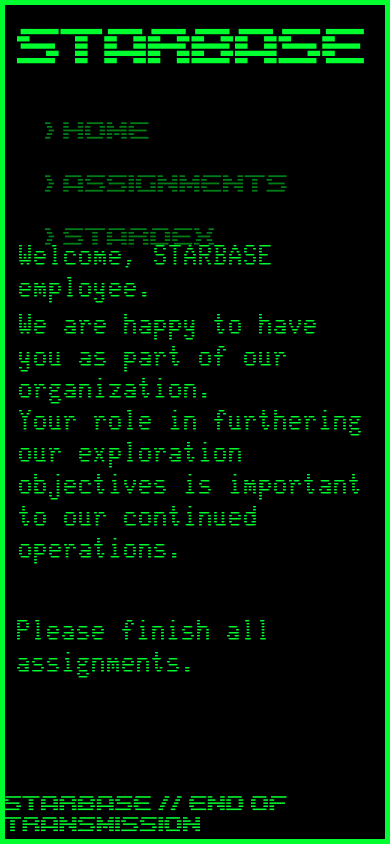
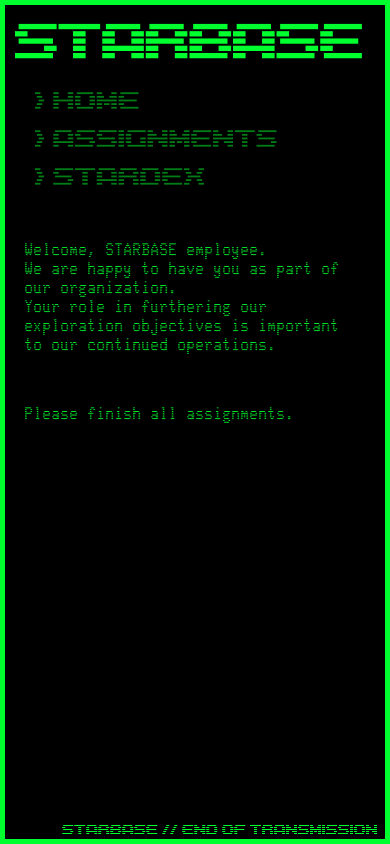
Before and after one commit to xp30n/STARBASE, a Flask app: page / in a window 390 px wide. Run offline with Flask 3, Linux system fonts and the light colour scheme.

Commit message:
fixed sizing to be responsive

```diff
--- a/static/css/base.css
+++ b/static/css/base.css
@@ -9,7 +9,8 @@
 }
 
 * {
-  margin: 5px 2px;
+  margin: 0;
+  padding: 0;
   box-sizing: border-box;
 }
 
@@ -44,25 +45,24 @@ body {
 ==================================================*/
 
 .welcome-msg_1,
-.welcome-msg_2 {
-  font-size: 30px;
+.welcome-msg_2,
+.welcome-msg_3 {
+  font-size: clamp(18px, 2vw, 30px);
   font-family: "Hacker";
   cursor: default;
+  margin: 0 10px 0;
 }
 
 .welcome-msg_3 {
-  margin: 50px 0;
-  font-size: 30px;
-  font-family: "Hacker";
-  cursor: default;
+  margin: 50px 10px 0;
 }
 
 .side-nav {
   display: flex;
+  margin: 15px 20px 0;
   flex-direction: column;
   justify-content: space-between;
-  height: 19vh;
-  padding: 20px;
+  height: clamp(100px, 19vh, 180px);
 }
 
 ul {
@@ -121,8 +121,12 @@ ul li a:hover {
 }
 
 .page-footer {
-  text-decoration: none;
-  color: rgb(0, 255, 47);
+  position: fixed;
+  right: 12px;
+  bottom: 8px;
+  display: flex;
+  align-items: flex-end;
+  font-size: clamp(11px, 1.1vw, 17px);
 }
 
 .footer-left {
```
